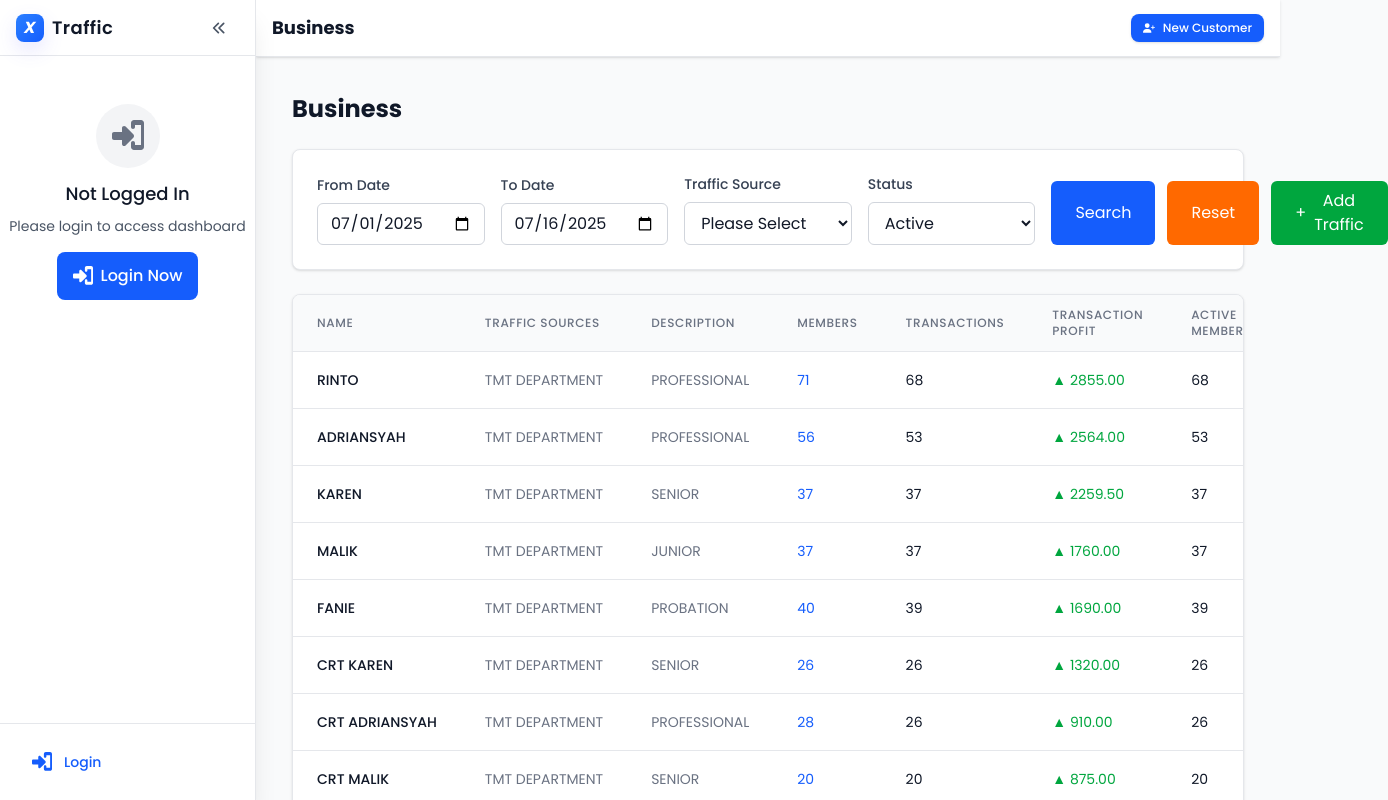
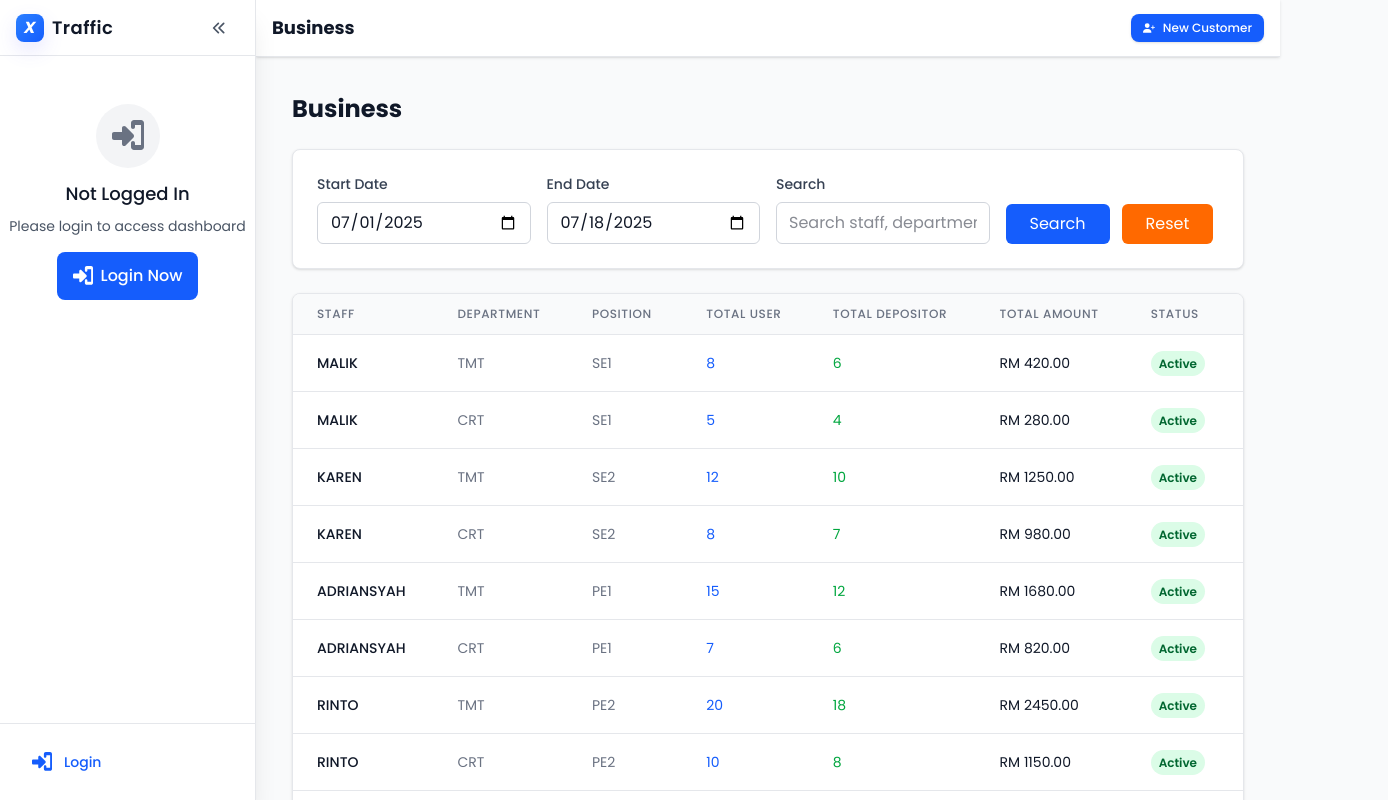
Before and after one commit to Zefansstr/X-Traffic, a Next.js app in the folder sales-dashboard/: page /business in a window 1280 px wide. Shown: the top 800 px of the page, 1388 px wide, since content can reach past the window. Built offline with nearby package versions, Linux system fonts and the light colour scheme.

Commit message:
Update Business page: Focus pada staff per department dengan filter sederhana

```diff
--- a/sales-dashboard/src/app/business/page.tsx
+++ b/sales-dashboard/src/app/business/page.tsx
@@ -2,221 +2,170 @@
 import { useState, useEffect } from 'react';
 import { useAuth } from '@/lib/hooks/useAuth';
 
-interface BusinessTraffic {
+interface StaffBusiness {
   id: string;
-  name: string;
-  traffic_sources: string;
-  description: string;
-  members: number;
-  transactions: number;
-  transaction_profit: number;
-  active_members: number;
-  gross_profit: number;
-  started_at: string;
+  staff_name: string;
+  department: string;
+  position: string;
+  total_user: number;
+  total_depositor: number;
+  total_amount: number;
   status: 'Active' | 'Inactive';
 }
 
 export default function BusinessPage() {
   const { user } = useAuth();
-  const [businessData, setBusinessData] = useState<BusinessTraffic[]>([]);
+  const [businessData, setBusinessData] = useState<StaffBusiness[]>([]);
+  const [filteredData, setFilteredData] = useState<StaffBusiness[]>([]);
   const [loading, setLoading] = useState(false);
-  const [showModal, setShowModal] = useState(false);
 
   // Filter states
-  const [fromDate, setFromDate] = useState('2025-07-01');
-  const [toDate, setToDate] = useState('2025-07-16');
-  const [trafficSource, setTrafficSource] = useState('');
-  const [status, setStatus] = useState('Active');
+  const [startDate, setStartDate] = useState('2025-07-01');
+  const [endDate, setEndDate] = useState('2025-07-18');
+  const [searchQuery, setSearchQuery] = useState('');
 
-  // Form data for adding new traffic
-  const [formData, setFormData] = useState({
-    name: '',
-    traffic_sources: '',
-    description: '',
-    status: 'Active'
-  });
-
-  // Sample data (replace with actual API calls)
-  const sampleData: BusinessTraffic[] = [
+  // Sample data berdasarkan staff yang ada dengan department terpisah
+  const sampleData: StaffBusiness[] = [
     {
       id: '1',
-      name: 'RINTO',
-      traffic_sources: 'TMT DEPARTMENT',
-      description: 'PROFESSIONAL',
-      members: 71,
-      transactions: 68,
-      transaction_profit: 2855.00,
-      active_members: 68,
-      gross_profit: 2855.00,
-      started_at: '2023-12-05 12:37:35',
+      staff_name: 'MALIK',
+      department: 'TMT',
+      position: 'SE1',
+      total_user: 8,
+      total_depositor: 6,
+      total_amount: 420.00,
       status: 'Active'
     },
     {
       id: '2',
-      name: 'ADRIANSYAH',
-      traffic_sources: 'TMT DEPARTMENT',
-      description: 'PROFESSIONAL',
-      members: 56,
-      transactions: 53,
-      transaction_profit: 2564.00,
-      active_members: 53,
-      gross_profit: 2564.00,
-      started_at: '2023-03-28 00:15:22',
+      staff_name: 'MALIK',
+      department: 'CRT',
+      position: 'SE1',
+      total_user: 5,
+      total_depositor: 4,
+      total_amount: 280.00,
       status: 'Active'
     },
     {
       id: '3',
-      name: 'KAREN',
-      traffic_sources: 'TMT DEPARTMENT',
-      description: 'SENIOR',
-      members: 37,
-      transactions: 37,
-      transaction_profit: 2259.50,
-      active_members: 37,
-      gross_profit: 2259.50,
-      started_at: '2023-12-05 12:39:20',
+      staff_name: 'KAREN',
+      department: 'TMT',
+      position: 'SE2',
+      total_user: 12,
+      total_depositor: 10,
+      total_amount: 1250.00,
       status: 'Active'
     },
     {
       id: '4',
-      name: 'MALIK',
-      traffic_sources: 'TMT DEPARTMENT',
-      description: 'JUNIOR',
-      members: 37,
-      transactions: 37,
-      transaction_profit: 1760.00,
-      active_members: 37,
-      gross_profit: 1760.00,
-      started_at: '2024-05-29 10:33:31',
+      staff_name: 'KAREN',
+      department: 'CRT',
+      position: 'SE2',
+      total_user: 8,
+      total_depositor: 7,
+      total_amount: 980.00,
       status: 'Active'
     },
     {
       id: '5',
-      name: 'FANIE',
-      traffic_sources: 'TMT DEPARTMENT',
-      description: 'PROBATION',
-      members: 40,
-      transactions: 39,
-      transaction_profit: 1690.00,
-      active_members: 39,
-      gross_profit: 1690.00,
-      started_at: '2025-05-14 12:20:38',
+      staff_name: 'ADRIANSYAH',
+      department: 'TMT',
+      position: 'PE1',
+      total_user: 15,
+      total_depositor: 12,
+      total_amount: 1680.00,
       status: 'Active'
     },
     {
       id: '6',
-      name: 'CRT KAREN',
-      traffic_sources: 'TMT DEPARTMENT',
-      description: 'SENIOR',
-      members: 26,
-      transactions: 26,
-      transaction_profit: 1320.00,
-      active_members: 26,
-      gross_profit: 1320.00,
-      started_at: '2023-12-05 15:44:43',
+      staff_name: 'ADRIANSYAH',
+      department: 'CRT',
+      position: 'PE1',
+      total_user: 7,
+      total_depositor: 6,
+      total_amount: 820.00,
       status: 'Active'
     },
     {
       id: '7',
-      name: 'CRT ADRIANSYAH',
-      traffic_sources: 'TMT DEPARTMENT',
-      description: 'PROFESSIONAL',
-      members: 28,
-      transactions: 26,
-      transaction_profit: 910.00,
-      active_members: 26,
-      gross_profit: 910.00,
-      started_at: '2025-07-03 15:43:42',
+      staff_name: 'RINTO',
+      department: 'TMT',
+      position: 'PE2',
+      total_user: 20,
+      total_depositor: 18,
+      total_amount: 2450.00,
       status: 'Active'
     },
     {
       id: '8',
-      name: 'CRT MALIK',
-      traffic_sources: 'TMT DEPARTMENT',
-      description: 'SENIOR',
-      members: 20,
-      transactions: 20,
-      transaction_profit: 875.00,
-      active_members: 20,
-      gross_profit: 875.00,
-      started_at: '2024-05-29 15:45:05',
+      staff_name: 'RINTO',
+      department: 'CRT',
+      position: 'PE2',
+      total_user: 10,
+      total_depositor: 8,
+      total_amount: 1150.00,
       status: 'Active'
     },
     {
       id: '9',
-      name: 'CRT RINTO',
-      traffic_sources: 'TMT DEPARTMENT',
-      description: 'PROFESSIONAL',
-      members: 18,
-      transactions: 18,
-      transaction_profit: 800.00,
-      active_members: 18,
-      gross_profit: 800.00,
-      started_at: '2023-12-05 15:44:19',
+      staff_name: 'FANIE',
+      department: 'TMT',
+      position: 'Manager',
+      total_user: 25,
+      total_depositor: 22,
+      total_amount: 3200.00,
       status: 'Active'
     },
     {
       id: '10',
-      name: 'CRT FANIE',
-      traffic_sources: 'TMT DEPARTMENT',
-      description: 'PROBATION',
-      members: 8,
-      transactions: 8,
-      transaction_profit: 250.00,
-      active_members: 8,
-      gross_profit: 250.00,
-      started_at: '2025-05-14 15:45:40',
-      status: 'Active'
+      staff_name: 'FANIE',
+      department: 'CRT',
+      position: 'Manager',
+      total_user: 12,
+      total_depositor: 10,
+      total_amount: 1580.00,
+      status: 'Inactive'
     }
   ];
 
   useEffect(() => {
     // Initialize with sample data
     setBusinessData(sampleData);
+    setFilteredData(sampleData);
   }, []);
+
+  // Filter data berdasarkan search query
+  useEffect(() => {
+    let filtered = businessData;
+
+    if (searchQuery) {
+      filtered = filtered.filter(item =>
+        item.staff_name.toLowerCase().includes(searchQuery.toLowerCase()) ||
+        item.department.toLowerCase().includes(searchQuery.toLowerCase()) ||
+        item.position.toLowerCase().includes(searchQuery.toLowerCase())
+      );
+    }
+
+    setFilteredData(filtered);
+  }, [searchQuery, businessData]);
 
   const handleSearch = () => {
     setLoading(true);
-    // Simulate API call
+    // Simulate API call berdasarkan date range
     setTimeout(() => {
+      console.log('Searching data from', startDate, 'to', endDate);
+      // Pada implementasi nyata, panggil API dengan date range
       setBusinessData(sampleData);
       setLoading(false);
     }, 1000);
   };
 
   const handleReset = () => {
-    setFromDate('2025-07-01');
-    setToDate('2025-07-16');
-    setTrafficSource('');
-    setStatus('Active');
+    setStartDate('2025-07-01');
+    setEndDate('2025-07-18');
+    setSearchQuery('');
     setBusinessData(sampleData);
-  };
-
-  const handleSubmit = (e: React.FormEvent) => {
-    e.preventDefault();
-    // Add new traffic logic here
-    console.log('Adding new traffic:', formData);
-    setShowModal(false);
-    setFormData({
-      name: '',
-      traffic_sources: '',
-      description: '',
-      status: 'Active'
-    });
-  };
-
-  const handleEdit = (id: string) => {
-    console.log('Edit traffic:', id);
-  };
-
-  const handleView = (id: string) => {
-    console.log('View traffic:', id);
-  };
-
-  const handleDelete = (id: string) => {
-    if (confirm('Are you sure you want to delete this traffic?')) {
-      setBusinessData(prev => prev.filter(item => item.id !== id));
-    }
+    setFilteredData(sampleData);
   };
 
   return (
@@ -230,54 +179,39 @@ export default function BusinessPage() {
 
         {/* Filters */}
         <div className="bg-white rounded-lg shadow-sm border border-gray-200 p-6 mb-6">
-          <div className="grid grid-cols-1 md:grid-cols-5 gap-4 items-end">
-            {/* From Date */}
+          <div className="grid grid-cols-1 md:grid-cols-4 gap-4 items-end">
+            {/* Start Date */}
             <div>
-              <label className="block text-sm font-medium text-gray-700 mb-2">From Date</label>
+              <label className="block text-sm font-medium text-gray-700 mb-2">Start Date</label>
               <input
                 type="date"
-                value={fromDate}
-                onChange={(e) => setFromDate(e.target.value)}
+                value={startDate}
+                onChange={(e) => setStartDate(e.target.value)}
                 className="w-full px-3 py-2 border border-gray-300 rounded-md focus:ring-2 focus:ring-blue-500 focus:border-blue-500"
               />
             </div>
 
-            {/* To Date */}
+            {/* End Date */}
             <div>
-              <label className="block text-sm font-medium text-gray-700 mb-2">To Date</label>
+              <label className="block text-sm font-medium text-gray-700 mb-2">End Date</label>
               <input
                 type="date"
-                value={toDate}
-                onChange={(e) => setToDate(e.target.value)}
+                value={endDate}
+                onChange={(e) => setEndDate(e.target.value)}
                 className="w-full px-3 py-2 border border-gray-300 rounded-md focus:ring-2 focus:ring-blue-500 focus:border-blue-500"
               />
             </div>
 
-            {/* Traffic Source */}
+            {/* Search */}
             <div>
-              <label className="block text-sm font-medium text-gray-700 mb-2">Traffic Source</label>
-              <select
-                value={trafficSource}
-                onChange={(e) => setTrafficSource(e.target.value)}
+              <label className="block text-sm font-medium text-gray-700 mb-2">Search</label>
+              <input
+                type="text"
+                value={searchQuery}
+                onChange={(e) => setSearchQuery(e.target.value)}
+                placeholder="Search staff, department, position..."
                 className="w-full px-3 py-2 border border-gray-300 rounded-md focus:ring-2 focus:ring-blue-500 focus:border-blue-500"
-              >
-                <option value="">Please Select</option>
-                <option value="TMT DEPARTMENT">TMT DEPARTMENT</option>
-                <option value="CRT DEPARTMENT">CRT DEPARTMENT</option>
-              </select>
-            </div>
-
-            {/* Status */}
-            <div>
-              <label className="block text-sm font-medium text-gray-700 mb-2">Status</label>
-              <select
-                value={status}
-                onChange={(e) => setStatus(e.target.value)}
-                className="w-full px-3 py-2 border border-gray-300 rounded-md focus:ring-2 focus:ring-blue-500 focus:border-blue-500"
-              >
-                <option value="Active">Active</option>
-                <option value="Inactive">Inactive</option>
-              </select>
+              />
             </div>
 
             {/* Buttons */}
@@ -295,13 +229,6 @@ export default function BusinessPage() {
               >
                 Reset
               </button>
-              <button
-                onClick={() => setShowModal(true)}
-                className="px-6 py-2 bg-green-600 text-white rounded-md hover:bg-green-700 transition-colors flex items-center"
-              >
-                <span className="mr-2">+</span>
-                Add Traffic
-              </button>
             </div>
           </div>
         </div>
@@ -312,31 +239,24 @@ export default function BusinessPage() {
             <table className="min-w-full divide-y divide-gray-200">
               <thead className="bg-gray-50">
                 <tr>
-                  <th className="px-6 py-3 text-left text-xs font-medium text-gray-500 uppercase tracking-wider">Name</th>
-                  <th className="px-6 py-3 text-left text-xs font-medium text-gray-500 uppercase tracking-wider">Traffic Sources</th>
-                  <th className="px-6 py-3 text-left text-xs font-medium text-gray-500 uppercase tracking-wider">Description</th>
-                  <th className="px-6 py-3 text-left text-xs font-medium text-gray-500 uppercase tracking-wider">Members</th>
-                  <th className="px-6 py-3 text-left text-xs font-medium text-gray-500 uppercase tracking-wider">Transactions</th>
-                  <th className="px-6 py-3 text-left text-xs font-medium text-gray-500 uppercase tracking-wider">Transaction Profit</th>
-                  <th className="px-6 py-3 text-left text-xs font-medium text-gray-500 uppercase tracking-wider">Active Members</th>
-                  <th className="px-6 py-3 text-left text-xs font-medium text-gray-500 uppercase tracking-wider">Gross Profit</th>
-                  <th className="px-6 py-3 text-left text-xs font-medium text-gray-500 uppercase tracking-wider">Started At</th>
+                  <th className="px-6 py-3 text-left text-xs font-medium text-gray-500 uppercase tracking-wider">Staff</th>
+                  <th className="px-6 py-3 text-left text-xs font-medium text-gray-500 uppercase tracking-wider">Department</th>
+                  <th className="px-6 py-3 text-left text-xs font-medium text-gray-500 uppercase tracking-wider">Position</th>
+                  <th className="px-6 py-3 text-left text-xs font-medium text-gray-500 uppercase tracking-wider">Total User</th>
+                  <th className="px-6 py-3 text-left text-xs font-medium text-gray-500 uppercase tracking-wider">Total Depositor</th>
+                  <th className="px-6 py-3 text-left text-xs font-medium text-gray-500 uppercase tracking-wider">Total Amount</th>
                   <th className="px-6 py-3 text-left text-xs font-medium text-gray-500 uppercase tracking-wider">Status</th>
-                  <th className="px-6 py-3 text-left text-xs font-medium text-gray-500 uppercase tracking-wider">Action</th>
                 </tr>
               </thead>
               <tbody className="bg-white divide-y divide-gray-200">
-                {businessData.map((item) => (
+                {filteredData.map((item) => (
                   <tr key={item.id} className="hover:bg-gray-50">
-                    <td className="px-6 py-4 whitespace-nowrap text-sm font-medium text-gray-900">{item.name}</td>
-                    <td className="px-6 py-4 whitespace-nowrap text-sm text-gray-500">{item.traffic_sources}</td>
-                    <td className="px-6 py-4 whitespace-nowrap text-sm text-gray-500">{item.description}</td>
-                    <td className="px-6 py-4 whitespace-nowrap text-sm text-blue-600">{item.members}</td>
-                    <td className="px-6 py-4 whitespace-nowrap text-sm text-gray-900">{item.transactions}</td>
-                    <td className="px-6 py-4 whitespace-nowrap text-sm text-green-600">▲ {item.transaction_profit.toFixed(2)}</td>
-                    <td className="px-6 py-4 whitespace-nowrap text-sm text-gray-900">{item.active_members}</td>
-                    <td className="px-6 py-4 whitespace-nowrap text-sm text-green-600">▲ {item.gross_profit.toFixed(2)}</td>
-                    <td className="px-6 py-4 whitespace-nowrap text-sm text-gray-500">{item.started_at}</td>
+                    <td className="px-6 py-4 whitespace-nowrap text-sm font-medium text-gray-900">{item.staff_name}</td>
+                    <td className="px-6 py-4 whitespace-nowrap text-sm text-gray-500">{item.department}</td>
+                    <td className="px-6 py-4 whitespace-nowrap text-sm text-gray-500">{item.position}</td>
+                    <td className="px-6 py-4 whitespace-nowrap text-sm text-blue-600">{item.total_user}</td>
+                    <td className="px-6 py-4 whitespace-nowrap text-sm text-green-600">{item.total_depositor}</td>
+                    <td className="px-6 py-4 whitespace-nowrap text-sm text-gray-900">RM {item.total_amount.toFixed(2)}</td>
                     <td className="px-6 py-4 whitespace-nowrap">
                       <span className={`px-2 py-1 text-xs font-semibold rounded-full ${
                         item.status === 'Active'
@@ -345,38 +265,6 @@ export default function BusinessPage() {
                       }`}>
                         {item.status}
                       </span>
-                    </td>
-                    <td className="px-6 py-4 whitespace-nowrap text-sm font-medium">
-                      <div className="flex space-x-2">
-                        <button
-                          onClick={() => handleView(item.id)}
-                          className="text-orange-600 hover:text-orange-900 p-1 rounded"
-                          title="View"
-                        >
-                          <svg className="w-4 h-4" fill="currentColor" viewBox="0 0 20 20">
-                            <path d="M10 12a2 2 0 100-4 2 2 0 000 4z" />
-                            <path fillRule="evenodd" d="M.458 10C1.732 5.943 5.522 3 10 3s8.268 2.943 9.542 7c-1.274 4.057-5.064 7-9.542 7S1.732 14.057.458 10zM14 10a4 4 0 11-8 0 4 4 0 018 0z" clipRule="evenodd" />
-                          </svg>
-                        </button>
-                        <button
-                          onClick={() => handleEdit(item.id)}
-                          className="text-blue-600 hover:text-blue-900 p-1 rounded"
-                          title="Edit"
-                        >
-                          <svg className="w-4 h-4" fill="currentColor" viewBox="0 0 20 20">
-                            <path d="M13.586 3.586a2 2 0 112.828 2.828l-.793.793-2.828-2.828.793-.793zM11.379 5.793L3 14.172V17h2.828l8.38-8.379-2.83-2.828z" />
-                          </svg>
-                        </button>
-                        <button
-                          onClick={() => handleDelete(item.id)}
-                          className="text-red-600 hover:text-red-900 p-1 rounded"
-                          title="Delete"
-                        >
-                          <svg className="w-4 h-4" fill="currentColor" viewBox="0 0 20 20">
-                            <path fillRule="evenodd" d="M9 2a1 1 0 000 2h2a1 1 0 100-2H9zM4 5a2 2 0 012-2h8a2 2 0 012 2v6a2 2 0 01-2 2H6a2 2 0 01-2-2V5zm3 4a1 1 0 102 0v3a1 1 0 11-2 0V9zm4 0a1 1 0 10-2 0v3a1 1 0 002 0V9z" clipRule="evenodd" />
-                          </svg>
-                        </button>
-                      </div>
                     </td>
                   </tr>
                 ))}
@@ -387,7 +275,7 @@ export default function BusinessPage() {
           {/* Pagination */}
           <div className="bg-white px-4 py-3 flex items-center justify-between border-t border-gray-200">
             <div className="text-sm text-gray-700">
-              Showing 1 to 10 of 10 entries
+              Showing 1 to {filteredData.length} of {filteredData.length} entries
             </div>
             <div className="flex space-x-2">
               <button className="px-3 py-1 text-sm bg-gray-100 text-gray-600 rounded hover:bg-gray-200">
@@ -402,96 +290,6 @@ export default function BusinessPage() {
             </div>
           </div>
         </div>
-
-        {/* Add Traffic Modal */}
-        {showModal && (
-          <div className="fixed inset-0 bg-black bg-opacity-50 flex items-center justify-center z-50">
-            <div className="bg-white rounded-lg p-6 w-full max-w-md">
-              <div className="flex justify-between items-center mb-4">
-                <h2 className="text-xl font-semibold text-gray-900">Add New Traffic</h2>
-                <button
-                  onClick={() => setShowModal(false)}
-                  className="text-gray-400 hover:text-gray-600"
-                >
-                  <svg className="w-6 h-6" fill="none" stroke="currentColor" viewBox="0 0 24 24">
-                    <path strokeLinecap="round" strokeLinejoin="round" strokeWidth={2} d="M6 18L18 6M6 6l12 12" />
-                  </svg>
-                </button>
-              </div>
-
-              <form onSubmit={handleSubmit} className="space-y-4">
-                <div>
-                  <label className="block text-sm font-medium text-gray-700 mb-1">Name</label>
-                  <input
-                    type="text"
-                    value={formData.name}
-                    onChange={(e) => setFormData(prev => ({ ...prev, name: e.target.value }))}
-                    required
-                    className="w-full p-2 border border-gray-300 rounded-md focus:ring-2 focus:ring-blue-500 focus:border-blue-500"
-                  />
-                </div>
-
-                <div>
-                  <label className="block text-sm font-medium text-gray-700 mb-1">Traffic Sources</label>
-                  <select
-                    value={formData.traffic_sources}
-                    onChange={(e) => setFormData(prev => ({ ...prev, traffic_sources: e.target.value }))}
-                    required
-                    className="w-full p-2 border border-gray-300 rounded-md focus:ring-2 focus:ring-blue-500 focus:border-blue-500"
-                  >
-                    <option value="">Select Traffic Source</option>
-                    <option value="TMT DEPARTMENT">TMT DEPARTMENT</option>
-                    <option value="CRT DEPARTMENT">CRT DEPARTMENT</option>
-                  </select>
-                </div>
-
-                <div>
-                  <label className="block text-sm font-medium text-gray-700 mb-1">Description</label>
-                  <select
-                    value={formData.description}
-                    onChange={(e) => setFormData(prev => ({ ...prev, description: e.target.value }))}
-                    required
-                    className="w-full p-2 border border-gray-300 rounded-md focus:ring-2 focus:ring-blue-500 focus:border-blue-500"
-                  >
-                    <option value="">Select Level</option>
-                    <option value="PROBATION">PROBATION</option>
-                    <option value="JUNIOR">JUNIOR</option>
-                    <option value="SENIOR">SENIOR</option>
-                    <option value="PROFESSIONAL">PROFESSIONAL</option>
-                  </select>
-                </div>
-
-                <div>
-                  <label className="block text-sm font-medium text-gray-700 mb-1">Status</label>
-                  <select
-                    value={formData.status}
-                    onChange={(e) => setFormData(prev => ({ ...prev, status: e.target.value }))}
-                    className="w-full p-2 border border-gray-300 rounded-md focus:ring-2 focus:ring-blue-500 focus:border-blue-500"
-                  >
-                    <option value="Active">Active</option>
-                    <option value="Inactive">Inactive</option>
-                  </select>
-                </div>
-
-                <div className="flex justify-end space-x-3 pt-4">
-                  <button
-                    type="button"
-                    onClick={() => setShowModal(false)}
-                    className="px-4 py-2 text-gray-600 bg-gray-200 rounded-md hover:bg-gray-300 transition-colors"
-                  >
-                    Cancel
-                  </button>
-                  <button
-                    type="submit"
-                    className="px-4 py-2 bg-green-600 text-white rounded-md hover:bg-green-700 transition-colors"
-                  >
-                    Add Traffic
-                  </button>
-                </div>
-              </form>
-            </div>
-          </div>
-        )}
       </div>
     </div>
   );
```
